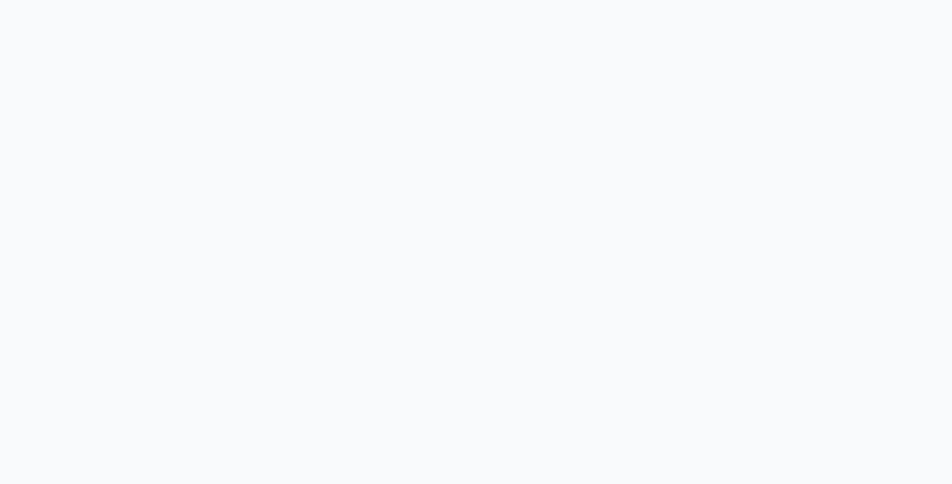
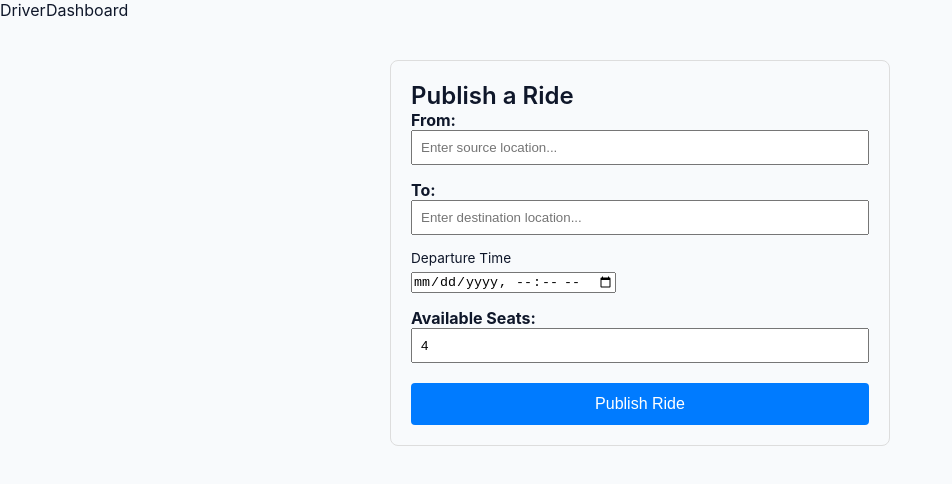
Before and after one commit to PranavKB/ac_project, a React app in the folder frontend/: page /driver in a window 1280 px wide. Before the commit this address had no page. Shown: the top 484 px of the page, without its empty margins (0-952 px from the left). Built offline with nearby package versions, Linux system fonts and the light colour scheme; the HTML template or start-up script is replaced by a standard one.

Commit message:
Driver Ride publish

```diff
--- /dev/null
+++ b/frontend/src/components/DriverDashboard.jsx
@@ -0,0 +1,12 @@
+import PublishRide from "./PublishRide";
+
+function DriverDashboard() {
+  return (
+    <>
+      <div>DriverDashboard</div>
+      <PublishRide />
+    </>
+  );
+}
+
+export default DriverDashboard;
--- /dev/null
+++ b/frontend/src/components/LocationInput.jsx
@@ -0,0 +1,77 @@
+import { useState, useEffect } from "react";
+import { geocode } from "../../api";
+
+export default function LocationInput({ placeholder, onSelect }) {
+  const [query, setQuery] = useState("");
+  const [results, setResults] = useState([]);
+
+  useEffect(() => {
+    if (query.length < 3) return;
+
+    const delayDebounceFn = setTimeout(async () => {
+      const data = await geocode(query);
+      setResults(data.data || []);
+    }, 500);
+
+    return () => clearTimeout(delayDebounceFn);
+  }, [query]);
+
+  const handleChange = (e) => {
+    const { value } = e.target;
+    setQuery(value);
+
+    if (value.length < 3) {
+      setResults([]);
+    }
+  };
+
+  const handleSelect = (item) => {
+    setQuery(item.name);
+    setResults([]);
+
+    if (onSelect) {
+      const [lat, lng] = item.location.coordinates;
+      onSelect({ name: item.name, lat, lng });
+    }
+  };
+
+  return (
+    <div style={{ position: "relative", marginBottom: "15px" }}>
+      <input
+        value={query}
+        onChange={handleChange}
+        placeholder={placeholder}
+        style={{ width: "100%", padding: "8px", boxSizing: "border-box" }}
+      />
+
+      {results.length > 0 && (
+        <ul
+          style={{
+            position: "absolute",
+            background: "#fff",
+            border: "1px solid #ccc",
+            width: "100%",
+            zIndex: 10,
+            listStyle: "none",
+            padding: 0,
+            margin: 0,
+          }}
+        >
+          {results.map((item, i) => (
+            <li
+              key={i}
+              onClick={() => handleSelect(item)}
+              style={{
+                padding: "8px",
+                cursor: "pointer",
+                borderBottom: "1px solid #eee",
+              }}
+            >
+              {item.name}
+            </li>
+          ))}
+        </ul>
+      )}
+    </div>
+  );
+}
--- /dev/null
+++ b/frontend/src/components/PublishRide.jsx
@@ -0,0 +1,161 @@
+import { useState } from "react";
+import LocationInput from "../components/LocationInput";
+import { rideAPI } from "../../api";
+
+const rideDetailsInitialState = {
+  driverId: null,
+  driverName: null,
+  totalSeats: 4,
+  departureTime: "",
+  source: null,
+  destination: null,
+};
+
+export default function PublishRide() {
+  const [rideDetails, setRideDetails] = useState(rideDetailsInitialState);
+
+  const handleSubmit = async (e) => {
+    e.preventDefault();
+
+    if (
+      !rideDetails.source ||
+      !rideDetails.destination ||
+      !rideDetails.departureTime
+    ) {
+      alert("Please fill out all required fields!");
+      return;
+    }
+
+    console.log("Publishing Ride with details:", rideDetails);
+
+    const requestBody = {
+      driverId: "6a3aabf5752b7b75f246d300",
+      driverName: "John Doe",
+      totalSeats: rideDetails.totalSeats,
+      departureTime: `${rideDetails.departureTime}:00Z`,
+      source: {
+        name: rideDetails.source.name,
+        location: {
+          type: "Point",
+          coordinates: [rideDetails.source.lat, rideDetails.source.lng],
+        },
+      },
+      destination: {
+        name: rideDetails.destination.name,
+        location: {
+          type: "Point",
+          coordinates: [
+            rideDetails.destination.lat,
+            rideDetails.destination.lng,
+          ],
+        },
+      },
+    };
+
+    console.log("Publishing Ride Data Payload:", requestBody);
+    try {
+      const response = await rideAPI.create(requestBody);
+      console.log("Ride published successfully:", response);
+    } catch (error) {
+      console.error("Error publishing ride:", error);
+      alert("Failed to publish ride.");
+    }
+  };
+
+  return (
+    <div
+      style={{
+        maxWidth: "500px",
+        margin: "40px auto",
+        padding: "20px",
+        border: "1px solid #ddd",
+        borderRadius: "8px",
+      }}
+    >
+      <h2>Publish a Ride</h2>
+
+      <form onSubmit={handleSubmit}>
+        <label>
+          <b>From:</b>
+        </label>
+        <LocationInput
+          placeholder="Enter source location..."
+          onSelect={(location) =>
+            setRideDetails((prev) => ({ ...prev, source: location }))
+          }
+        />
+
+        <label>
+          <b>To:</b>
+        </label>
+        <LocationInput
+          placeholder="Enter destination location..."
+          onSelect={(location) =>
+            setRideDetails((prev) => ({ ...prev, destination: location }))
+          }
+        />
+
+        {/* Departure Time element using datetime-local field input */}
+        <div style={{ marginBottom: "15px" }}>
+          <label
+            style={{
+              fontSize: "0.85rem",
+              color: "var(--color-text-secondary)",
+              display: "block",
+              marginBottom: 4,
+            }}
+          >
+            Departure Time
+          </label>
+          <input
+            type="datetime-local"
+            className="input-field"
+            value={rideDetails.departureTime}
+            onChange={(e) =>
+              setRideDetails((prev) => ({
+                ...prev,
+                departureTime: e.target.value,
+              }))
+            }
+            required
+          />
+        </div>
+
+        <div style={{ marginBottom: "20px" }}>
+          <label>
+            <b>Available Seats:</b>
+          </label>
+          <input
+            type="number"
+            min="1"
+            max="8"
+            value={rideDetails.totalSeats}
+            style={{ width: "100%", padding: "8px", boxSizing: "border-box" }}
+            onChange={(e) =>
+              setRideDetails((prev) => ({
+                ...prev,
+                totalSeats: parseInt(e.target.value, 10) || 1,
+              }))
+            }
+          />
+        </div>
+
+        <button
+          type="submit"
+          style={{
+            width: "100%",
+            padding: "12px",
+            background: "#007bff",
+            color: "#fff",
+            border: "none",
+            borderRadius: "4px",
+            fontSize: "16px",
+            cursor: "pointer",
+          }}
+        >
+          Publish Ride
+        </button>
+      </form>
+    </div>
+  );
+}
--- a/frontend/src/routes/AppRoutes.jsx
+++ b/frontend/src/routes/AppRoutes.jsx
@@ -1,6 +1,7 @@
 import { BrowserRouter, Routes, Route } from "react-router-dom";
 
 import StyleGuide from "../pages/StyleGuide/StyleGuide";
+import DriverDashboard from "../components/DriverDashboard";
 
 function AppRoutes() {
   return (
@@ -8,8 +9,13 @@ function AppRoutes() {
       <Routes>
         <Route
           path="/"
-          element={<p>Welcome to the Community Carpooling App!</p>}
+          element={
+            <>
+              <p>Welcome to the Community Carpooling App!</p>
+            </>
+          }
         />
+        <Route path="/driver" element={<DriverDashboard />} />
         <Route path="/style-guide" element={<StyleGuide />} />
       </Routes>
     </BrowserRouter>
```
